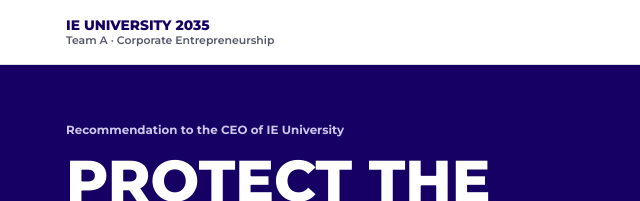
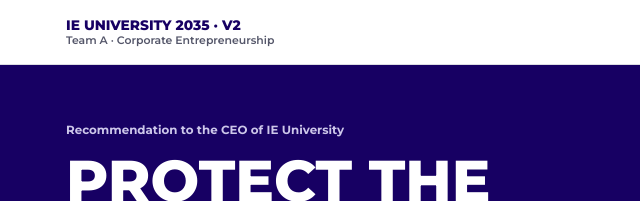
Before and after one commit to uahmadov/ie-innovation-portfolio, a plain HTML site: page index.html in a window 1280 px wide. Shown: the top 201 px of the page, 0-640 px from the left. Drawn offline with Linux system fonts and the light colour scheme.

Commit message:
Update brand link text in index.html

```diff
--- a/index.html
+++ b/index.html
@@ -122,7 +122,7 @@ input[type=range]{width:100%;height:32px;accent-color:var(--brand)}
 </head>
 <body>
 <nav class="nav"><div class="in">
-<a class="brand" href="#top">IE University 2035<span>Team A · Corporate Entrepreneurship</span></a>
+<a class="brand" href="#top">IE University 2035 · v2<span>Team A · Corporate Entrepreneurship</span></a>
 <div class="links" id="links">
 <a href="#questions">Your questions</a><a href="#future">Future</a><a href="#portfolio">Portfolio</a><a href="#experiment">Experiment</a><a href="#partner">Partner</a><a href="#culture">Culture</a><a href="#decision">Decision</a>
 </div></div></nav>
```
